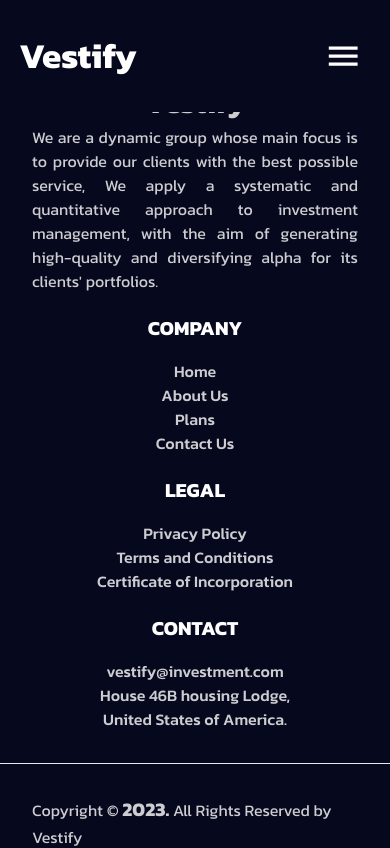
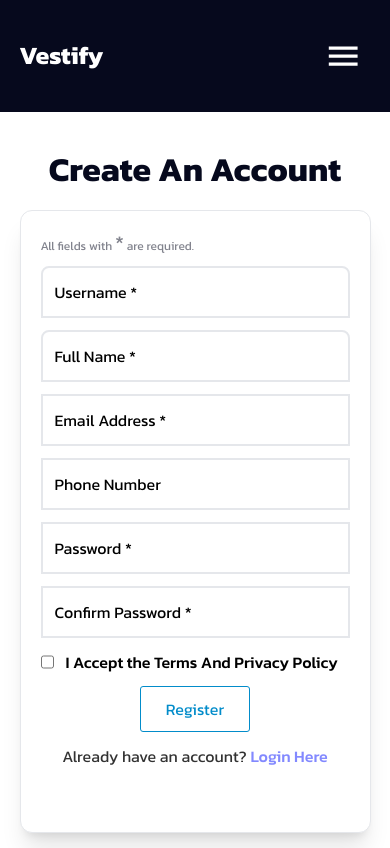
Before and after one commit to Lohrenzo/vestify, a React (Vite) app: page /sign-up in a window 390 px wide. Shown: the top 848 px of the page. Built offline with nearby package versions, Linux system fonts and the light colour scheme.

Commit message:
Third Commit

```diff
--- a/src/components/Footer.jsx
+++ b/src/components/Footer.jsx
@@ -2,20 +2,20 @@ import { Routes, Route, NavLink, Link } from 'react-router-dom';
 
 export default function Footer() {
     return (
-        <section className="section pt-[5rem] lg:px-2 bg-[#06091D]">
+        <section className="section pt-[5rem] lg:px-2 px-2 bg-[#06091D]">
             <div className='flex justify-center gap-y-5 gap-x-5 lg:flex-nowrap lg:flex-row flex-col lg:px-[10rem] px-[2rem] lg:mb-[3rem] mb-[2rem]'>
-                <div className='lg:w-[40%]'>
-                    <p className='text-center lg:text-left'>
+                <div className='lg:w-[30%]'>
+                    <p className='text-left'>
                         <Link to='/' title='Home' className="cursor-pointer text-white duration-200 hover:text-[#028CCA]">
                             <h2 className='duration-200 font-bold text-[30px]'>Vestify</h2>
                         </Link>
                     </p>
-                    <p className='text-justify lg:me-4'>
-                        {/* Founded and managed by leading industry professionals Coin Farming Shares was established with a clear vision: To provide unrivaled trading solutions to investors from all over the world with a stellar client centered culture <br /> */}
+                    <p className='lg:text-justify pt-2 lg:me-4'>
                         We are a dynamic group whose main focus is to provide our clients with the best possible service, We apply a systematic and quantitative approach to investment management, with the aim of generating high-quality and diversifying alpha for its clients' portfolios.
                     </p>
                 </div>
-                <div className='lg:text-left text-center lg:w-[20%]'>
+                <div className="grid grid-cols-2 lg:flex justify-around lg:flex-row gap-y-3 lg:gap-x-10">
+                    <div className='lg:text-left lg:w-[30%]'>
                         <h3 className='uppercase mb-4 text-[20px] font-bold'>company</h3>
                         <ul className="lg:flex lg:flex-col justify-around gap-[10px]">
                             <p>
@@ -40,7 +40,7 @@ export default function Footer() {
                             </p>
                         </ul>
                     </div>
-                <div className='lg:text-left text-center lg:w-[20%]'>
+                    <div className='lg:text-left lg:w-[50%]'>
                         <h3 className='uppercase mb-4 text-[20px] font-bold'>legal</h3>
                         <ul className="lg:flex lg:flex-col justify-around gap-[10px]">
                             <p>
@@ -60,26 +60,22 @@ export default function Footer() {
                             </p>
                         </ul>
                     </div>
-                <div id='contact' className='lg:text-left text-center lg:w-[20%]'>
+                </div>
+                <div id='contact' className='lg:text-left lg:w-[20%]'>
                     <h3 className='uppercase mb-4 text-[20px] font-bold'>Contact</h3>
                     <ul className="lg:flex lg:flex-col justify-around gap-[10px]">
-                        <p>
-                            <Link to='/' title='Home' activeclass='active' className='text-inherit hover:text-inherit'>
+                        <p className='text-inherit hover:text-inherit'>
                             vestify@investment.com
-                            </Link>
                         </p>
-                        <p>
-                            <Link to='/' title='About Us' activeclass='active' className='text-inherit hover:text-inherit'>
+                        <p className='text-inherit hover:text-inherit'>
                             House 46B housing Lodge,<br />United States of America.
-                            </Link>
                         </p>
                     </ul>
                 </div>
             </div>
             <hr />
             <div className="flex flex-col p-[2rem] justify-center items-center">
-                <p className='pb-1'>Copyright © <span className='font-bold text-[1.2rem]'>2023.</span> All Rights Reserved by Vestify</p>
-            {/* <a className='opacity-30' href="https://lovepik.com/images/png-person.html">Png vectors by Lovepik.com</a> */}
+                <p className='pb-1 text-center'>Copyright © <span className='font-bold text-[1.2rem]'>2023.</span> All Rights Reserved by Vestify</p>
                 <a className='opacity-10' target='blank' href="https://lovepik.com/images/png-crypto.html">Png vectors by Lovepik.com</a>
             </div>
         </section>
--- a/src/components/Nav.jsx
+++ b/src/components/Nav.jsx
@@ -12,6 +12,8 @@ import Home from '../pages/Home';
 import About from '../pages/About';
 import Plans from '../pages/Plans';
 import Contact from '../pages/Contact';
+import SignUp from '../pages/SignUp';
+import Login from '../pages/Login';
 
 
 export default function Nav() {
@@ -31,7 +33,7 @@ export default function Nav() {
         <>
             <nav className="flex items-center lg:justify-around justify-between lg:px-0 px-[1.2rem] py-[1.8rem] lg:border-b-2 lg:shadow lg:shadow-[#028CCA] overflow-x-hidden fixed bg-[#06091D] inset-x-0 top-0" >
                 <Link to='/' title='Home' className="cursor-pointer items-center justify-center">
-                    <h2 className='logo duration-200 hover:text-[#028CCA] text-[#ffffff] font-bold text-[35px]'>Vestify</h2>
+                    <h2 className='logo duration-200 hover:text-[#028CCA] text-[#ffffff] font-bold lg:text-[35px] text-[25px]'>Vestify</h2>
                 </Link>
                 <button onClick={ToggleNav} className='p-[8px] transition hover:scale-125 duration-400 border-0 lg:hidden inline focus:outline-none bg-transparent'>
                     {open == false ? <MenuIcon sx={{ fontSize: "2.4rem"}} /> : <CloseIcon sx={{ fontSize: "2.4rem"}} />}
@@ -56,7 +58,7 @@ export default function Nav() {
                     </ul>
                     <div className="flex justify-between item-center gap-x-3">
                         {/* <NavLink to="/sign-in" title='Sign In' className="btn-white">Sign In</NavLink> */}
-                        <NavLink to="/sign-up" title='Get Started' className="btn-sky-outline">Get Started</NavLink>
+                        <Link to="/sign-up" title='Get Started' activeclass="not-active" className="btn-sky-outline">Get Started</Link>
                     </div>
                 </div>
             </nav>
@@ -81,7 +83,7 @@ export default function Nav() {
                     </ul>
                     <div className="flex justify-between item-center gap-x-3">
                         {/* <NavLink to="/sign-in" title='Sign In' className="btn-white">Sign In</NavLink> */}
-                        <NavLink to="/sign-up" title='Get Started' className="btn-sky-outline">Get Started</NavLink>
+                        <Link to="/sign-up" title='Get Started' activeclass="not-active" className="btn-sky-outline">Get Started</Link>
                     </div>
                 </div>
                 :
@@ -104,8 +106,8 @@ export default function Nav() {
                         </NavLink>
                     </ul>
                     <div className="flex justify-between item-center gap-x-3">
-                        {/* <NavLink to="/sign-in" title='Sign In' className="btn-white">Sign In</NavLink> */}
-                        <NavLink to="/sign-up" title='Get Started' className="btn-sky-outline">Get Started</NavLink>
+                        {/* <NavLink to="/login" title='Sign In' className="btn-white">Sign In</NavLink> */}
+                        <Link to="/sign-up" title='Get Started' activeclass="not-active" className="btn-sky-outline">Get Started</Link>
                     </div>
                 </div>
             }
@@ -116,6 +118,8 @@ export default function Nav() {
                 <Route path='/about' element={ <About /> }></Route>
                 <Route path='/plans' element={ <Plans /> }></Route>
                 <Route path='/contact-us' element={ <Contact /> }></Route>
+                <Route path='/sign-up' element={ <SignUp /> }></Route>
+                <Route path='/login' element={ <Login /> }></Route>
             </Routes>
         </>
     );
--- a/src/components/TradingViewWidget.jsx
+++ b/src/components/TradingViewWidget.jsx
@@ -72,7 +72,7 @@ function TradingViewWidget() {
     );
 
     return (
-        <section className='flex justify-center items-center h-[58vh] w-[100%] overflow-hidden'>
+        <section className='flex justify-center items-center lg:h-[68vh] h-[58vh] w-[100%] overflow-hidden'>
             <div className="tradingview-widget-container" ref={container}>
                 <div className="tradingview-widget-container__widget"></div>
                 <div className="tradingview-widget-copyright bg-white"><a href="https://www.tradingview.com/" rel="noopener nofollow" target="_blank"><span className="text-black opacity-40">Track all markets on TradingView</span></a></div>
--- a/src/index.css
+++ b/src/index.css
@@ -183,6 +183,14 @@ nav {
   background-attachment: scroll;
 }
 
+.banner-about {
+  background: linear-gradient(45deg, #06091db3, #020206e1), url("./assets/img/street-statistics.jpg");
+  background-position: top;
+  background-repeat: no-repeat;
+  background-size: cover;
+  background-attachment: scroll;
+}
+
 .btn-white {
   border-radius: 3px;
   color: #06091D;
@@ -244,6 +252,8 @@ nav {
   }
 }
 
+
+
 @media screen and (max-width: 1024px) {
   body {
     overflow-x: hidden !important;
--- a/src/pages/About.jsx
+++ b/src/pages/About.jsx
@@ -1,7 +1,7 @@
 import { NavLink } from 'react-router-dom';
 
 // Images
-import bgImg from "../assets/img/street-statistics.jpg";
+// import bgImg from "../assets/img/street-statistics.jpg";
 import imgSimple from "../assets/img/87.jpg";
 import imgSimple2 from "../assets/img/94.jpg";
 import imgPlans from "../assets/img/trade-blackwhite.jpg";
@@ -14,8 +14,8 @@ import Counter from "../components/Counter";
 const About = () => {
     return (
         <div>
-            <section className='banner flex'>
-                <img className='bg-img' src={bgImg} alt="Background Image" />
+            <section className='banner banner-about flex'>
+                {/* <img className='bg-img' src={bgImg} alt="Background Image" /> */}
                 <div className="grid lg:mt-[4rem] mt-[-2rem] px-5 grid-cols-1 lg:grid-cols-1 items-center">
                     <div className='lg:px-[15rem] lg:text-justify text-center text-[3.2rem]'>
                         <h2 className='mb-5 capitalize'>About us</h2>
--- a/src/pages/Contact.jsx
+++ b/src/pages/Contact.jsx
@@ -71,7 +71,7 @@ const Contact = () => {
                 <input type='number' name='phone' placeholder='Phone Number' className='bg-transparent p-3 border-2 placeholder:text-black focus:border-accent focus:outline-none transition-all'/>
                 <textarea required name="message" placeholder='Enter A Message *' className='bg-transparent p-3 rounded-b-lg border-2 placeholder:text-black focus:border-accent focus:outline-none transition-all'></textarea>
                 <div className='text-center lg:text-right mb-32'>
-                  <input type="submit" value="Send Message" className='btn btn-sky cursor-pointer' />
+                  <input type="submit" value="Send Message" className='btn-sky-outline cursor-pointer' />
                 </div>
               </div>
             </form>
--- /dev/null
+++ b/src/pages/Login.jsx
@@ -0,0 +1,55 @@
+import { useRef } from 'react';
+import { Link } from 'react-router-dom';
+
+// motion
+import { motion } from 'framer-motion';
+
+// variants
+import { fadeIn } from '../variants';
+
+const Login = () => {
+    const form = useRef();
+
+    const send = (e) => {
+        e.preventDefault();
+        e.target.reset();
+    }
+
+    return (
+        <section className='lg:pt-[8rem] lg:h-[95vh] bg-white pt-[8rem] pb-5 grid grid-cols-1 mx-auto'>
+            <motion.div
+                variants={fadeIn('down', 0.4)}
+                initial="hidden"
+                whileInView={"show"}
+                viewport={{once: false, amount: 0.4}}
+                className='text-center mt-[2rem]'
+            >
+                <h2 className="text-[#06091D] text-[2.1rem] capitalize font-bold">Welcome Back</h2>
+            </motion.div>
+            <motion.div
+                variants={fadeIn('left', 0.6)}
+                initial="hidden"
+                whileInView={"show"}
+                viewport={{once: false, amount: 0.4}}
+                className="shadow-xl m-4 mx-auto border rounded-xl bg-[white] px-5 w-[90%] lg:w-[50%]"
+            >
+                <form ref={form} onSubmit={send}>
+                    <div className="grid grid-cols-1 pt-7 gap-3 text-black w-full">
+                        <input required type="email" name='email' placeholder='Email Address' className='bg-transparent p-3 border-2 placeholder:text-black focus:border-accent focus:outline-none transition-all'/>
+                        <input required type='password' name='password' placeholder='Password' className='bg-transparent p-3 border-2 placeholder:text-black focus:border-accent focus:outline-none transition-all'/>
+                        <div className="flex flex-row gap-x-3">
+                            <input type="checkbox" className='checkbox' name="terms-conds" id="t&c" />
+                            <p className='text-black hover:text-black transition duration-200 opacity-70'>Remember me</p>
+                        </div>
+                        <div className='text-center lg:text-right '>
+                            <input type="submit" value="Login" className='btn-sky cursor-pointer' />
+                        </div>
+                        <p className='lg:mb-16 mb-10 text-center'>Don't have an account? <Link to="/sign-up" className='text-[#028CCA] hover:text-[#06091D]'>Sign Up Here</Link></p>
+                    </div>
+                </form>
+            </motion.div>
+        </section>
+    );
+}
+
+export default Login;
--- a/src/pages/Plans.jsx
+++ b/src/pages/Plans.jsx
@@ -13,8 +13,8 @@ export default function Plans() {
             <section className='h-[100vh] w-full bg-[#ffffff] text-[#000000] flex items-center justify-center'>
                 <div className="grid lg:mt-[4rem] grid-cols-1 lg:grid-cols-2 items-center">
                     <div className='lg:ps-[10rem] lg:text-[3rem] text-[2.8rem]'>
-                        <h2 className='mb-5 text-[#028CCA] lg:text-left text-center capitalize'>Simple, Affordable and Profitable Plans For You</h2>
-                        <p className='text-[1.2rem] lg:text-justify text-center lg:px-0 px-3'>
+                        <h2 className='mb-5 text-[#028CCA] lg:text-left text-center lg:px-0 px-5 capitalize'>Simple, Affordable and Profitable Plans For You</h2>
+                        <p className='text-[1.2rem] lg:text-justify text-center lg:px-0 px-5'>
                             We are here to help Investors earn huge profit with their capital. Our Motive is to help and build our investor's with Confidence. Our name is synonymous with effective and profitable crypto trading solutions and investments.
                         </p>
                     </div>
--- /dev/null
+++ b/src/pages/SignUp.jsx
@@ -0,0 +1,62 @@
+import { useRef } from 'react';
+import { Link } from 'react-router-dom';
+
+// motion
+import { motion } from 'framer-motion';
+
+// variants
+import { fadeIn } from '../variants';
+
+
+const SignUp = () => {
+
+    const form = useRef();
+
+    const send = (e) => {
+        e.preventDefault();
+        e.target.reset();
+    }
+
+    return (
+        <section className='lg:pt-[8rem] bg-white pt-[8rem] pb-5 grid grid-cols-1 mx-auto'>
+            <motion.div
+                variants={fadeIn('down', 0.4)}
+                initial="hidden"
+                whileInView={"show"}
+                viewport={{once: false, amount: 0.4}}
+                className='text-center mt-[1rem]'
+            >
+                <h2 className="text-[#06091D] text-[2.1rem] capitalize font-bold">Create an account</h2>
+            </motion.div>
+            <motion.div
+                variants={fadeIn('left', 0.6)}
+                initial="hidden"
+                whileInView={"show"}
+                viewport={{once: false, amount: 0.4}}
+                className="shadow-xl m-4 mx-auto border rounded-xl bg-[white] px-5 w-[90%] lg:w-[50%]"
+            >
+                <form ref={form} onSubmit={send}>
+                    <div className="grid grid-cols-1 gap-3 text-black w-full">
+                        <small className='pt-6 text-[#06091D] opacity-50 text-xs'>All fields with <span className='text-[1.3rem]'>*</span> are required.</small>
+                        <input required type="text" name='username' placeholder='Username *' className='bg-transparent p-3 rounded-t-lg border-2 placeholder:text-black focus:border-accent focus:outline-none transition-all'/>
+                        <input required type="text" name='name' placeholder='Full Name *' className='bg-transparent p-3 rounded-t-lg border-2 placeholder:text-black focus:border-accent focus:outline-none transition-all'/>
+                        <input required type="email" name='email' placeholder='Email Address *' className='bg-transparent p-3 border-2 placeholder:text-black focus:border-accent focus:outline-none transition-all'/>
+                        <input type='number' name='phone' placeholder='Phone Number' className='bg-transparent p-3 border-2 placeholder:text-black focus:border-accent focus:outline-none transition-all'/>
+                        <input required type='password' name='password' placeholder='Password *' className='bg-transparent p-3 border-2 placeholder:text-black focus:border-accent focus:outline-none transition-all'/>
+                        <input required type='password' name='password2' placeholder='Confirm Password *' className='bg-transparent p-3 border-2 placeholder:text-black focus:border-accent focus:outline-none transition-all'/>
+                        <div className="flex flex-row gap-x-3">
+                            <input type="checkbox" className='checkbox' name="terms-conds" id="t&c" />
+                            <a href="" className='text-black hover:text-black transition duration-200 hover:opacity-50'>I Accept the Terms And Privacy Policy</a>
+                        </div>
+                        <div className='text-center lg:text-right '>
+                            <input type="submit" value="Register" className='btn-sky-outline cursor-pointer' />
+                        </div>
+                        <p className='mb-16 text-center'>Already have an account? <Link to="/login">Login Here</Link></p>
+                    </div>
+                </form>
+            </motion.div>
+        </section>
+    );
+}
+
+export default SignUp;
```
Lines whose indentation alone changed are shown as unchanged.
